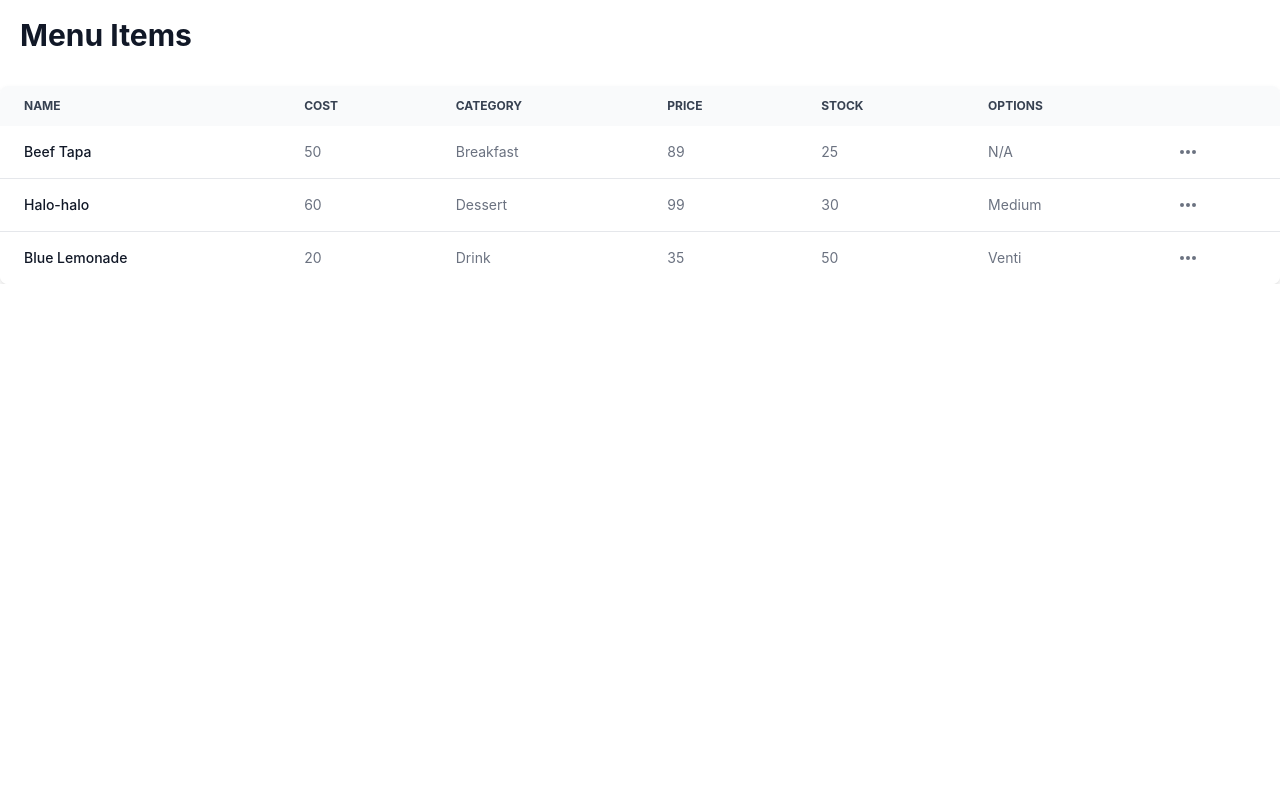
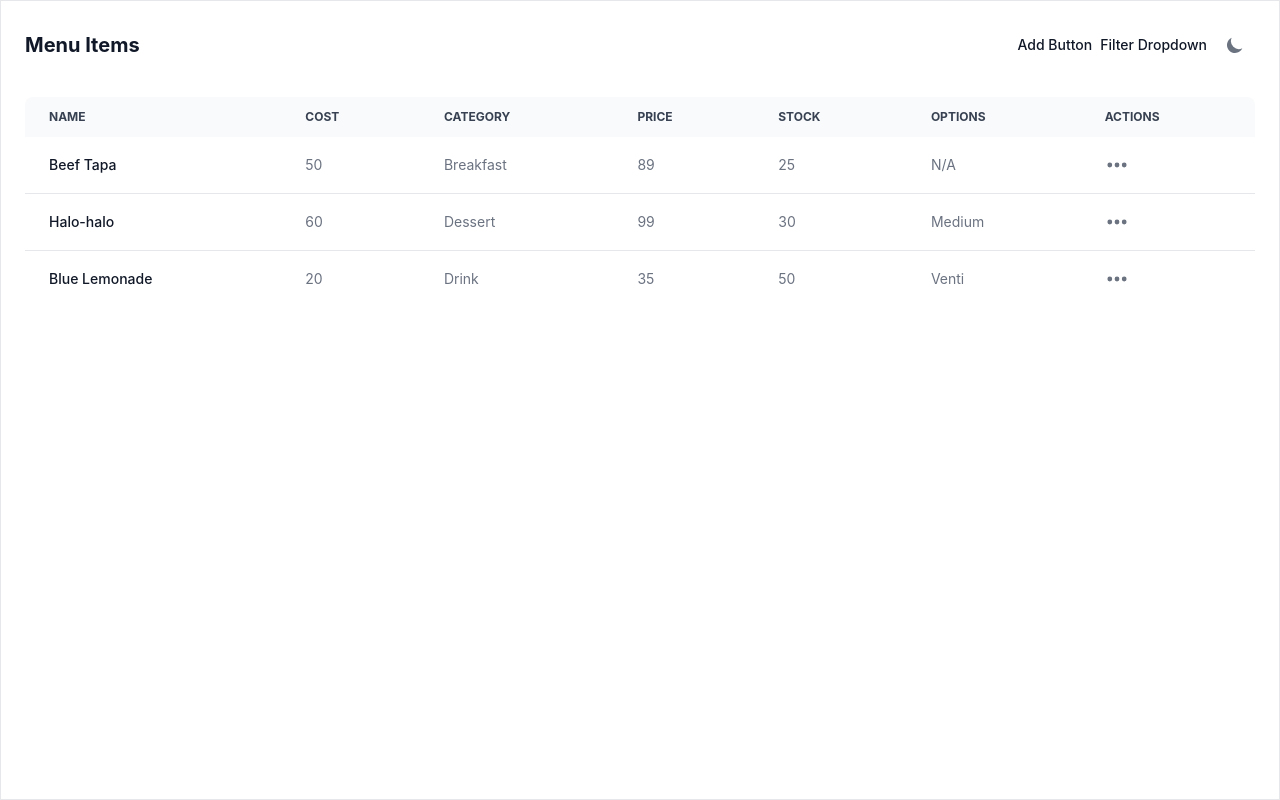
Before and after one commit to bellkimkeith/menu-items-app, a React (Create React App) app: page / in a window 1280 px wide. Built offline with nearby package versions, Linux system fonts and the light colour scheme.

Commit message:
Code refactor and UI improvements
Refactor the header code and improve table, icon and dropdown UI. Also added some component boilerplates.

```diff
--- a/src/App.js
+++ b/src/App.js
@@ -1,7 +1,26 @@
+import { Card, DarkThemeToggle, Flowbite, Label } from "flowbite-react";
 import MenuTable from "./components/menu/menu-table";
 
 function App() {
-  return <MenuTable />;
+  return (
+    <Flowbite>
+      <Card className="min-w-full min-h-lvh rounded-none">
+        <div className="mb-4 flex items-center justify-between">
+          <h5 className="text-xl font-bold leading-none text-gray-900 dark:text-white">
+            Menu Items
+          </h5>
+          <div className="flex flex-row items-center space-x-2">
+            <Label>Add Button</Label>
+            <Label>Filter Dropdown</Label>
+            <DarkThemeToggle />
+          </div>
+        </div>
+        <div className="flow-root">
+          <MenuTable />
+        </div>
+      </Card>
+    </Flowbite>
+  );
 }
 
 export default App;
--- a/src/components/menu/menu-header.js
+++ b/src/components/menu/menu-header.js
@@ -1,4 +1,18 @@
 import { Table } from "flowbite-react";
+
+const headers = [
+  "Name",
+  "Cost",
+  "Category",
+  "Price",
+  "Stock",
+  "Options",
+  "Actions",
+];
+
+const Headers = headers.map((header) => (
+  <Table.HeadCell>{header}</Table.HeadCell>
+));
 
 function MenuHeader() {
   return (
@@ -9,9 +23,7 @@ function MenuHeader() {
       <Table.HeadCell>Price</Table.HeadCell>
       <Table.HeadCell>Stock</Table.HeadCell>
       <Table.HeadCell>Options</Table.HeadCell>
-      <Table.HeadCell>
-        <span className="sr-only">Edit</span>
-      </Table.HeadCell>
+      <Table.HeadCell>Actions</Table.HeadCell>
     </Table.Head>
   );
 }
--- a/src/components/menu/menu-table.js
+++ b/src/components/menu/menu-table.js
@@ -1,20 +1,12 @@
 "use client";
 
-import { Button, Card, Table } from "flowbite-react";
+import { Table } from "flowbite-react";
 import MenuList from "./menu-list";
 import MenuHeader from "./menu-header";
 
 function MenuTable() {
   return (
     <div className="overflow-x-auto">
-      <div className="mb-4 flex items-center justify-between p-5">
-        <h5 className="font-bold leading-none text-gray-900 dark:text-white text-3xl">
-          Menu Items
-        </h5>
-        <div className="font-bold leading-none text-gray-900 dark:text-white text-3xl">
-          <></>
-        </div>
-      </div>
       <Table hoverable>
         <MenuHeader />
         <MenuList />
--- /dev/null
+++ b/src/components/ui/checkbox-dropdown.js
@@ -0,0 +1,18 @@
+"use client";
+
+import { Dropdown } from "flowbite-react";
+
+function CheckboxDropdown() {
+  return (
+    <Dropdown>
+      <Dropdown.Header>
+        <span>Category</span>
+      </Dropdown.Header>
+      <Dropdown.Item></Dropdown.Item>
+      <Dropdown.Item></Dropdown.Item>
+      <Dropdown.Item></Dropdown.Item>
+    </Dropdown>
+  );
+}
+
+export default CheckboxDropdown;
--- a/src/components/ui/item-dropdown.js
+++ b/src/components/ui/item-dropdown.js
@@ -1,7 +1,7 @@
 "use client";
 
 import { Dropdown } from "flowbite-react";
-import { HiEye, HiPencil, HiTrash } from "react-icons/hi";
+import { HiEye, HiPencil, HiTrash, HiDotsHorizontal } from "react-icons/hi";
 
 function ItemDropdown() {
   return (
@@ -9,20 +9,14 @@ function ItemDropdown() {
       label=""
       dismissOnClick={true}
       renderTrigger={() => (
-        <svg
-          class="w-5 h-5 hover:text-black"
-          aria-hidden="true"
-          fill="currentColor"
-          viewbox="0 0 20 20"
-          xmlns="http://www.w3.org/2000/svg"
-        >
-          <path d="M6 10a2 2 0 11-4 0 2 2 0 014 0zM12 10a2 2 0 11-4 0 2 2 0 014 0zM16 12a2 2 0 100-4 2 2 0 000 4z" />
-        </svg>
+        <HiDotsHorizontal className="w-6 h-6 hover:text-black text-gray-500 hover:bg-gray-200 dark:text-gray-500 dark:hover:bg-gray-700 dark:hover:text-white rounded-sm cursor-pointer" />
       )}
     >
       <Dropdown.Item icon={HiPencil}>Edit</Dropdown.Item>
       <Dropdown.Item icon={HiEye}>View</Dropdown.Item>
-      <Dropdown.Item icon={HiTrash}>Delete</Dropdown.Item>
+      <Dropdown.Item className="text-red-500" icon={HiTrash}>
+        Delete
+      </Dropdown.Item>
     </Dropdown>
   );
 }
```
